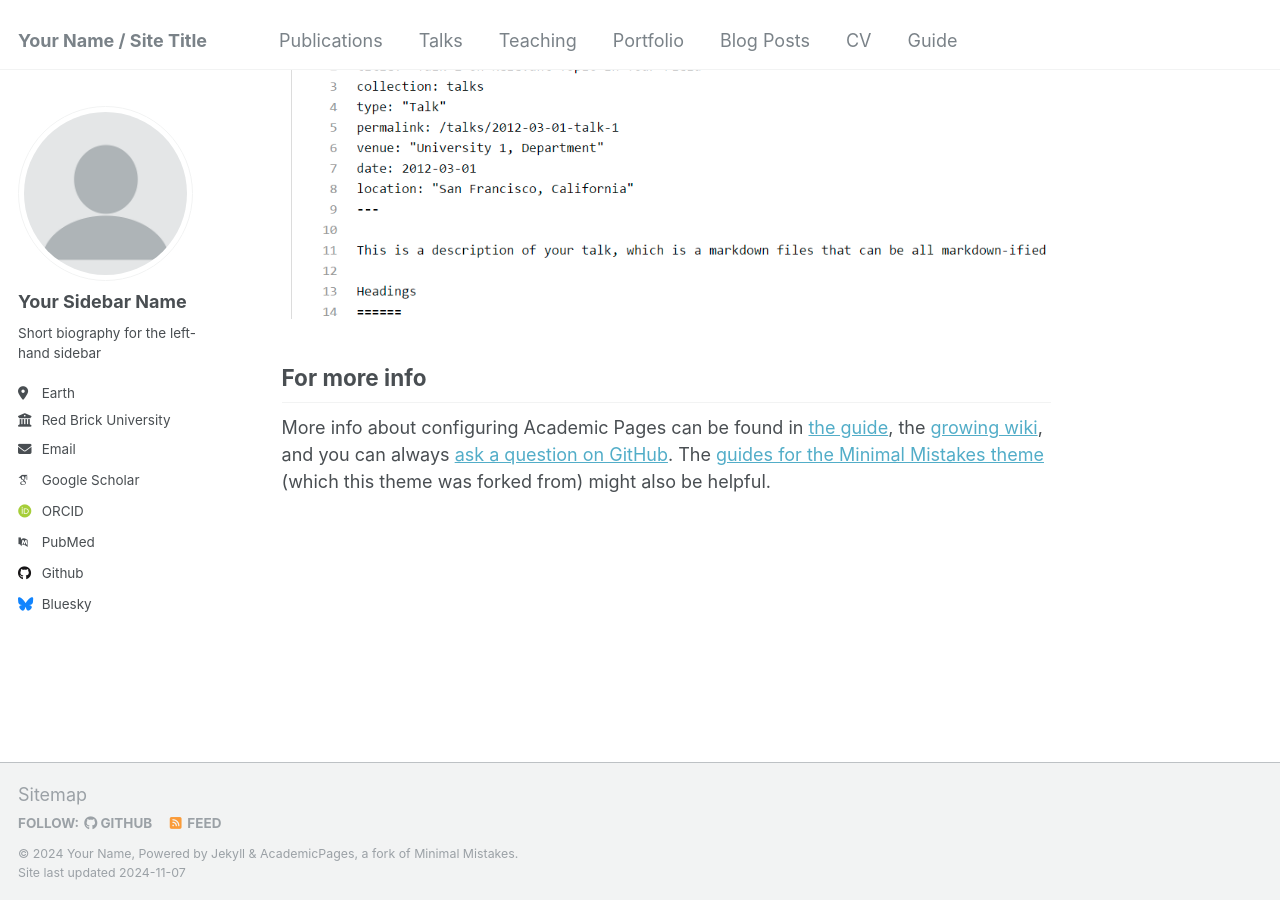
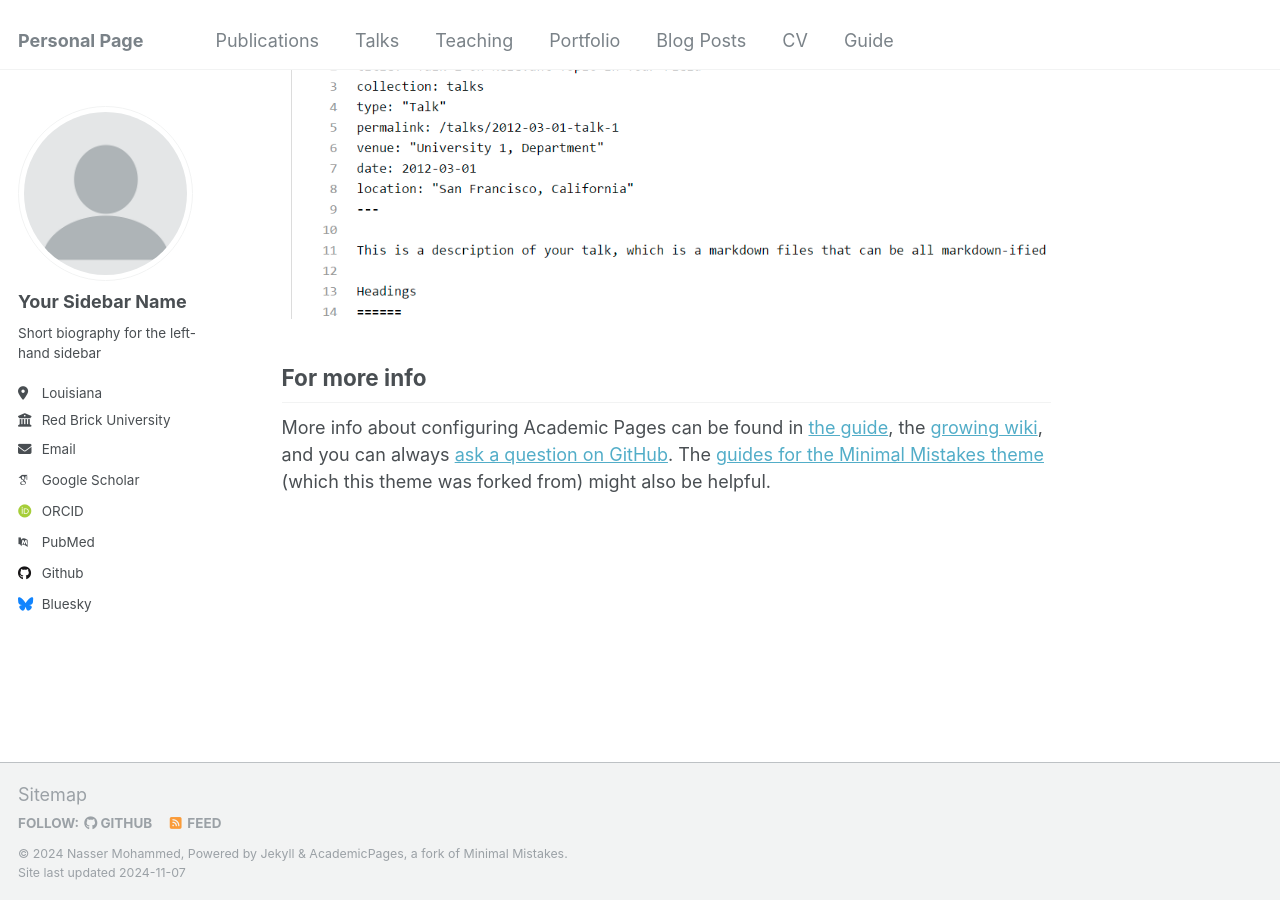
Before and after one commit to Nasser-Mohammed/Nasser-Mohammed.github.io, a Jekyll site: the page built from _pages/about.md, in a window 1280 px wide and 900 px high, scrolled down 2643 px. Built offline with Jekyll 4.4.1, drawn with Linux system fonts in a browser that asks for light colours; some web fonts are replaced.

Commit message:
Update _config.yml

```diff
--- a/_config.yml
+++ b/_config.yml
@@ -8,13 +8,13 @@
 
 # Basic Site Settings
 locale                   : "en-US"
-title                    : "Your Name / Site Title"
+title                    : "Personal Page"
 title_separator          : "-"
-name                     : &name "Your Name"
-description              : &description "personal description"
-url                      : https://academicpages.github.io # the base hostname & protocol for your site e.g. "https://mmistakes.github.io"
+name                     : &name "Nasser Mohammed"
+description              : &description "Currently a graduate student of mathematics at Louisiana State University"
+url                      : https://Nasser-Mohammed.github.io # the base hostname & protocol for your site e.g. "https://mmistakes.github.io"
 baseurl                  : "" # the subpath of your site, e.g. "/blog"
-repository               : "academicpages/academicpages.github.io"
+repository               : "Nasser-Mohammed/Nasser-Mohammed.github.io"
 
 # Site Author - The following control what appear as part of the author content on the side bar.
 #               If a field is blank the icon and link will not appear, otherwise it will be shown.
@@ -25,7 +25,7 @@ author:
   name             : "Your Sidebar Name"
   pronouns         : # example: "she/her"
   bio              : "Short biography for the left-hand sidebar"
-  location         : "Earth"
+  location         : "Louisiana"
   employer         : "Red Brick University"
   uri              : # URL
   email            : "none@example.org"
```
